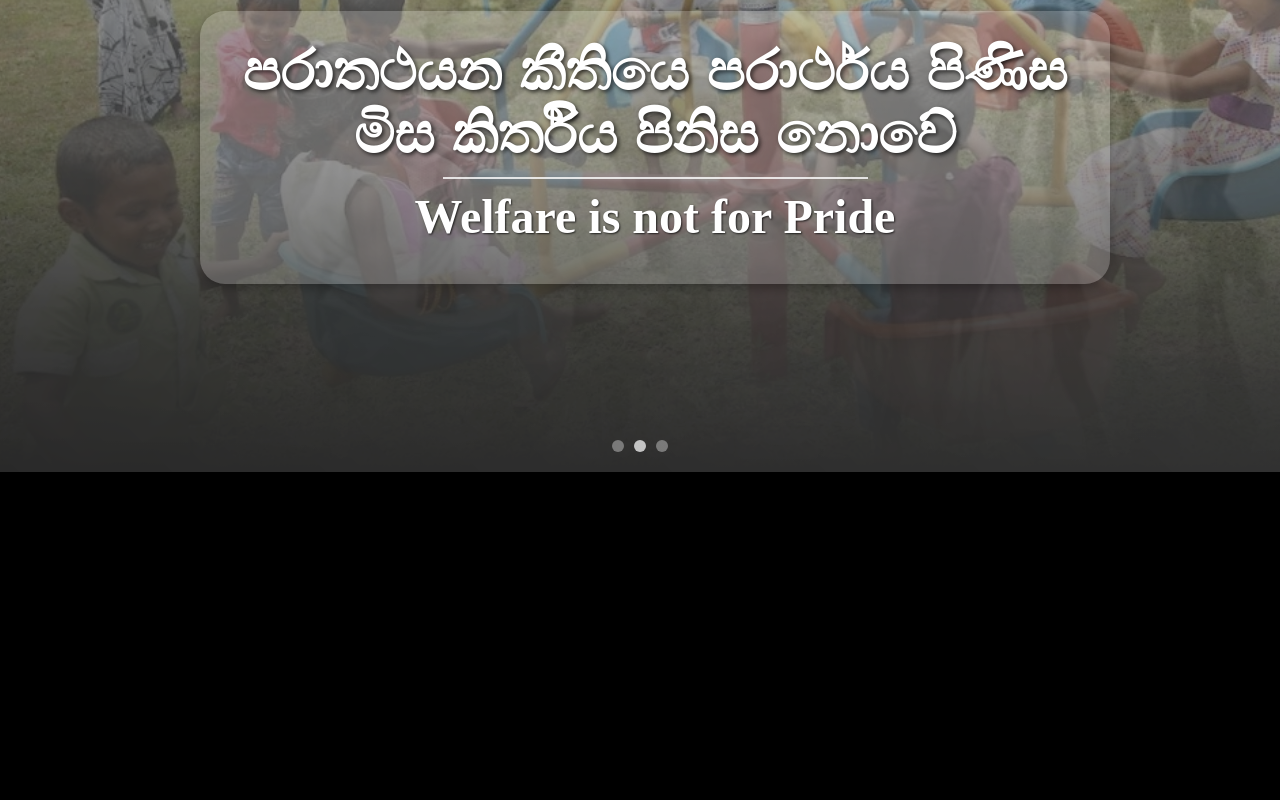
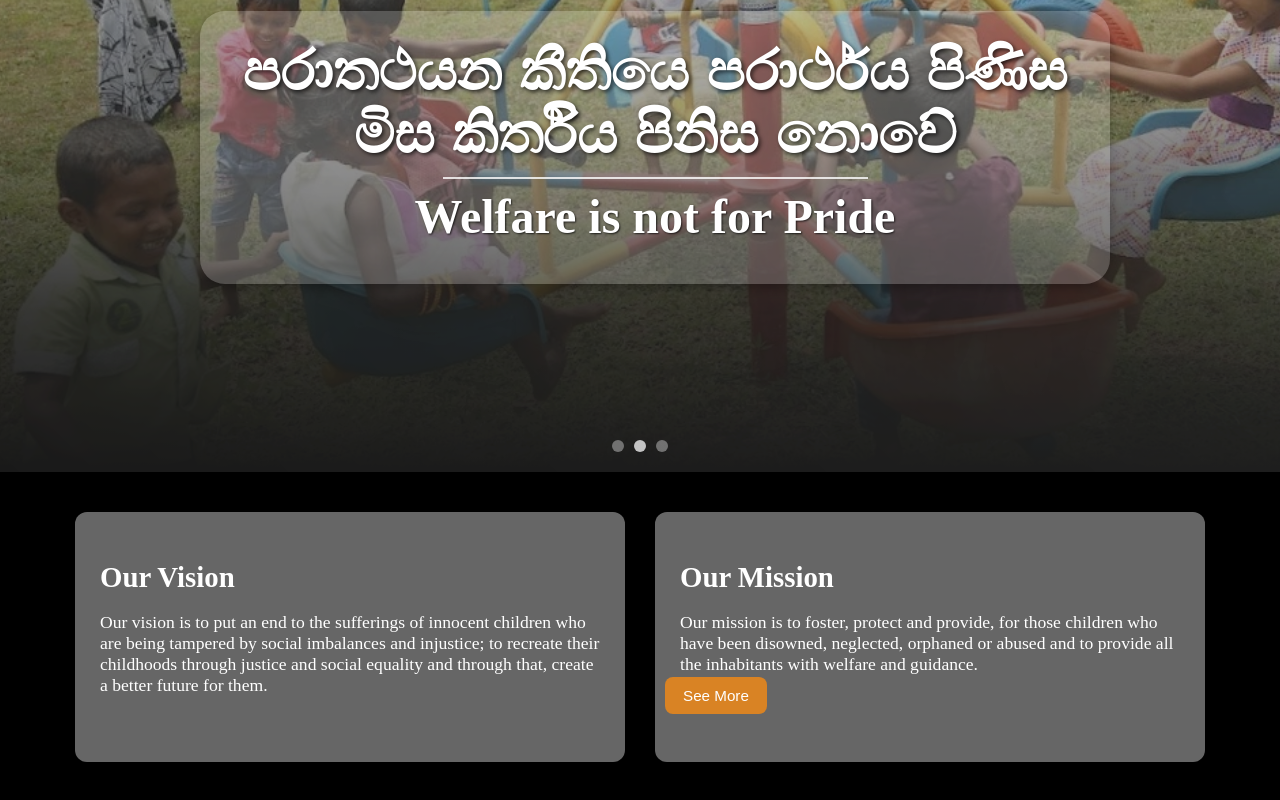
Before and after one commit to Dulan19/Thudawa_Website, a React (Create React App) app: page / in a window 1280 px wide. Shown: the part 294-1094 px from the top of the page. Before the commit the page ends 800 px from the top, so only its background shows below. Built offline with nearby package versions, Linux system fonts and the light colour scheme.

Commit message:
added a botton to mission box

```diff
--- a/src/App.css
+++ b/src/App.css
@@ -5,3 +5,57 @@ body, html {
   box-sizing: border-box;
   background-color: black;
 }
+.vision-mission-container {
+  display: flex;
+  justify-content: center;
+  gap: 30px;
+  margin: 40px auto;
+  padding: 0 20px;
+  max-width: 1200px;
+  flex-wrap: wrap;
+}
+
+.box {
+  background-color: rgba(255, 255, 255, 0.4);
+  opacity: 04;
+  padding: 25px;
+  border-radius: 12px;
+  box-shadow: 0 4px 12px rgba(0, 0, 0, 0.1);
+  flex: 1 1 300px;
+  max-width: 500px;
+  min-height: 200px;
+  transition: transform 0.3s ease;
+}
+
+.box:hover {
+  transform: translateY(-5px);
+}
+
+.box h2 {
+  font-size: 1.8rem;
+  margin-bottom: 12px;
+  color: #ffffff;
+}
+
+.box p {
+  font-size: 1.1rem;
+  color: #ffffff;
+}
+
+.seemore-btn {
+  position: relative;
+  bottom: 15px;
+  right: 15px;
+  padding: 10px 18px;
+  background-color: #D98324;
+  color: white;
+  border: none;
+  border-radius: 8px;
+  font-size: 0.95rem;
+  cursor: pointer;
+  transition: background-color 0.3s ease;
+}
+
+.seemore-btn:hover {
+  background-color: #F7AD45;
+}
--- a/src/App.js
+++ b/src/App.js
@@ -11,9 +11,20 @@ function App() {
       <Imgswap />
 
       <div className="content-section">
+        <div className="vision-mission-container">
+          <div className="box vision-box">
+            <h2>Our Vision</h2>
+            <p>Our vision is to put an end to the sufferings of innocent children who are being tampered by social imbalances and injustice;
+            to recreate their childhoods through justice and social equality and through that, create a better future for them.</p>
+          </div>
+          <div className="box mission-box">
+            <h2>Our Mission</h2>
+            <p>Our mission is to foster, protect and provide, for those children who have been disowned, neglected, orphaned or abused and to provide all the inhabitants with welfare and guidance.</p>
+            <button className="seemore-btn">See More</button>
+          </div>
+        </div>
+      </div>
 
-
-      </div>
 
     </div>
 
```
